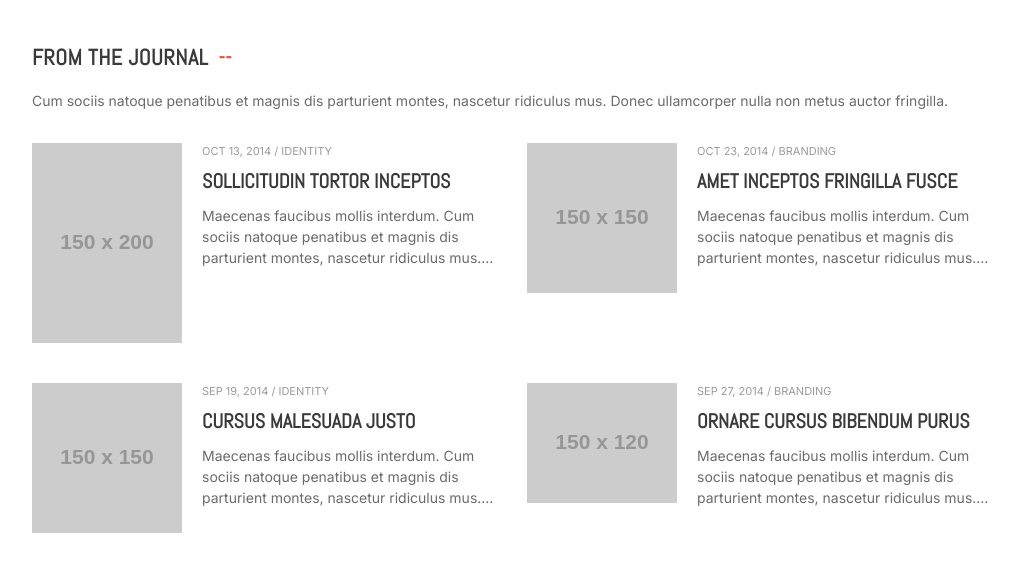
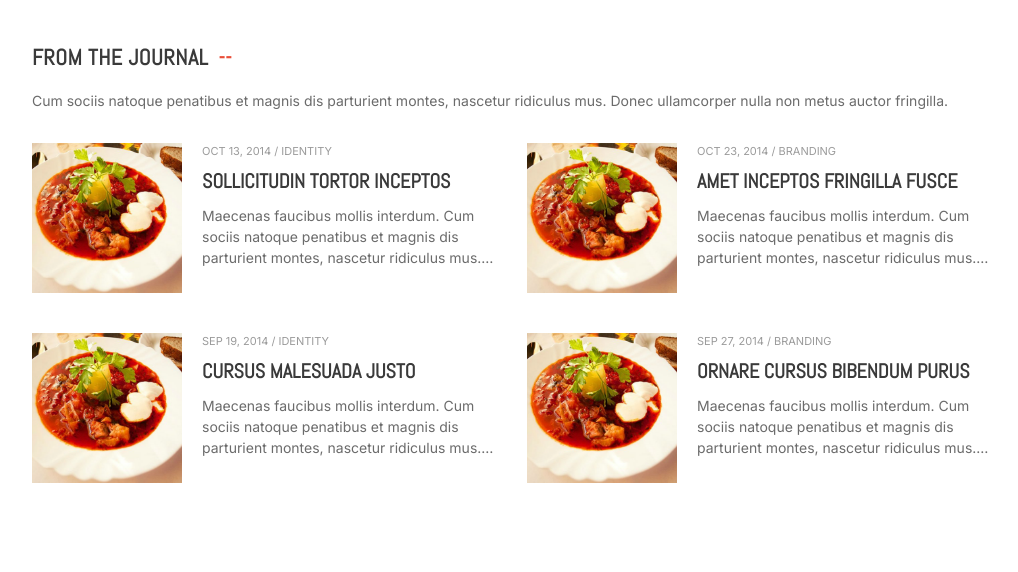
Before and after one commit to KiOGo2805/web-technologies, a plain HTML site: page laba-8/task-4/index.html in a window 1280 px wide. Shown: the whole page, without its empty margins (128-1146 px from the left). Drawn offline with Linux system fonts and the light colour scheme; placeholder pictures from the web are drawn by us.

Commit message:
pympympym

```diff
--- a/laba-8/task-4/index.html
+++ b/laba-8/task-4/index.html
@@ -28,10 +28,7 @@
           <div class="journal-grid">
             <article class="journal-card">
               <div class="card-image">
-                <img
-                  src="https://via.placeholder.com/150x200"
-                  alt="Blog post image 1"
-                />
+                <img src="logo.png" alt="Blog post image 1" />
               </div>
               <div class="card-content">
                 <p class="card-meta">OCT 13, 2014 / IDENTITY</p>
@@ -46,10 +43,7 @@
 
             <article class="journal-card">
               <div class="card-image">
-                <img
-                  src="https://via.placeholder.com/150x150"
-                  alt="Blog post image 2"
-                />
+                <img src="logo.png" alt="Blog post image 2" />
               </div>
               <div class="card-content">
                 <p class="card-meta">OCT 23, 2014 / BRANDING</p>
@@ -65,10 +59,7 @@
 
             <article class="journal-card">
               <div class="card-image">
-                <img
-                  src="https://via.placeholder.com/150x150"
-                  alt="Blog post image 3"
-                />
+                <img src="logo.png" alt="Blog post image 3" />
               </div>
               <div class="card-content">
                 <p class="card-meta">SEP 19, 2014 / IDENTITY</p>
@@ -83,10 +74,7 @@
 
             <article class="journal-card">
               <div class="card-image">
-                <img
-                  src="https://via.placeholder.com/150x120"
-                  alt="Blog post image 4"
-                />
+                <img src="logo.png" alt="Blog post image 4" />
               </div>
               <div class="card-content">
                 <p class="card-meta">SEP 27, 2014 / BRANDING</p>
--- a/laba-8/task-4/style.css
+++ b/laba-8/task-4/style.css
@@ -59,11 +59,12 @@ img {
     margin-bottom: 30px;
 }
 
+/* ... (весь код до .card-image) ... */
+
 /*
  * ============================================
  * ЛОГІКА MOBILE-FIRST (ТЕЛЕФОН: <= 576px)
  * ============================================
- * Це базові стилі. Картинка НАД текстом.
  */
 
 .journal-grid {
@@ -80,11 +81,16 @@ img {
 
 .card-image {
     width: 100%;
+    /* ЗМІНА: Додаємо фіксовану висоту для створення квадрату */
+    height: 180px; /* Приклад висоти, щоб було схоже на скріншот */
+    overflow: hidden; /* Обрізаємо все, що виходить за межі */
 }
 
 .card-image img {
     width: 100%;
-    height: auto;
+    height: 100%; /* Зображення займає всю висоту контейнера */
+    object-fit: cover; /* ЗМІНА: Розтягуємо зображення, щоб воно заповнило контейнер, обрізаючи зайве */
+    object-position: center; /* Центруємо зображення в контейнері */
 }
 
 .card-content {
@@ -132,9 +138,12 @@ img {
 }
 
 
+/* ... (весь код до media query) ... */
+
+
 /*
  * ============================================
- * ЗМІНА: ЛОГІКА ADAPTIVE (ПЛАНШЕТ: 577px - 1199px)
+ * ЗМІНА: ЛОГІКА ADAPTIVE (ПЛАНШЕТ: 577px - 767px)
  * ============================================
  * Картки все ще в 1 стовпець, але картинка ЗБОКУ.
  */
@@ -146,12 +155,21 @@ img {
     }
 
     .card-image {
-        flex-basis: 150px; /* Фіксована ширина для картинки */
+        flex-basis: 150px;
         width: 150px;
+        /* ЗМІНА: Задаємо квадратні розміри для зображення збоку */
+        height: 150px;
+    }
+
+    .card-image img {
+        width: 100%;
+        height: 100%;
+        object-fit: cover;
+        object-position: center;
     }
 
     .card-content {
-        flex: 1; /* Текст займає решту місця */
+        flex: 1;
         min-width: 0;
     }
 
@@ -163,7 +181,7 @@ img {
 
 /*
  * ============================================
- * ЗМІНА: ЛОГІКА ADAPTIVE (ДЕКСТОП: >= 1200px)
+ * ЗМІНА: ЛОГІКА ADAPTIVE (ДЕКСТОП: >= 768px)
  * ============================================
  * Картки стають у 2 колонки.
  */
@@ -174,14 +192,20 @@ img {
     }
 
     .journal-grid {
-        flex-direction: row; /* Вмикаємо сітку */
+        flex-direction: row;
         flex-wrap: wrap;
         justify-content: space-between;
         row-gap: 40px;
     }
 
     .journal-card {
-        flex-basis: calc(50% - 15px); /* Картки по 2 в ряд */
-        /* 'flex-direction: row' успадковується з (min-width: 577px) */
+        flex-basis: calc(50% - 15px);
+    }
+
+    .card-image {
+        /* ЗМІНА: Залишаємо такі ж квадратні розміри для десктопу */
+        flex-basis: 150px;
+        width: 150px;
+        height: 150px;
     }
 }
```
Also changed, not shown: laba-8/task-4/logo.png (added).
